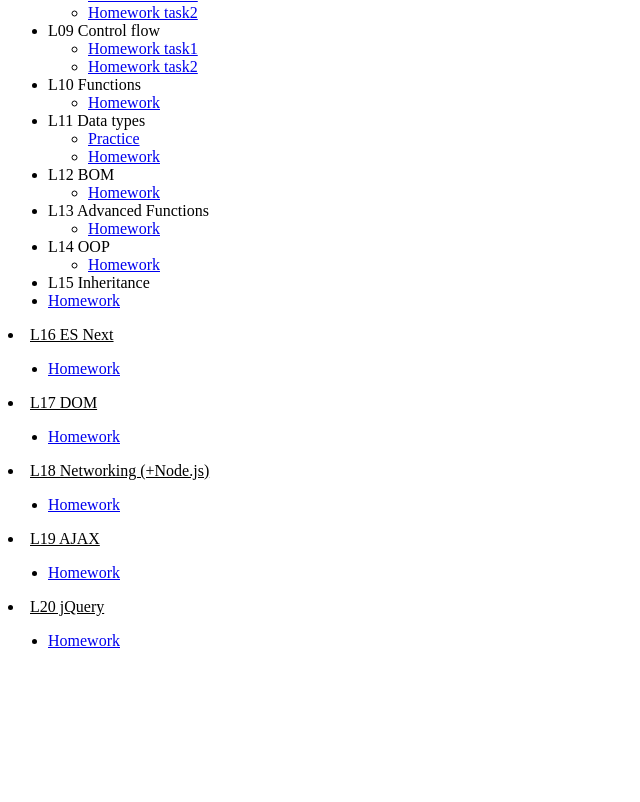
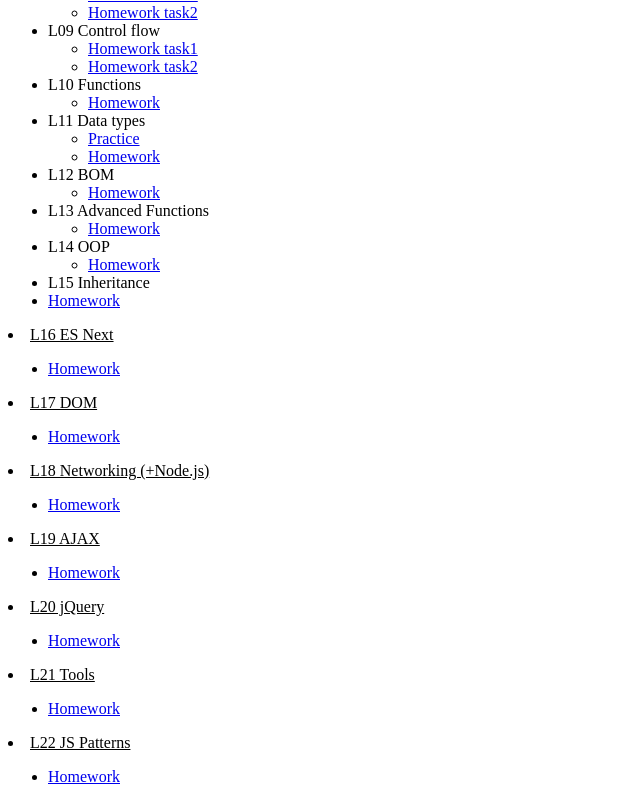
Before and after one commit to Tserkovna/github.io, a plain HTML site: page index.html in a window 1280 px wide. Shown: the part 418-1220 px from the top of the page, without its empty margins (0-640 px from the left). Before the commit the page ends 1084 px from the top, so only its background shows below. Drawn offline with Linux system fonts and the light colour scheme.

Commit message:
Update index.html

```diff
--- a/index.html
+++ b/index.html
@@ -96,6 +96,14 @@
       <ul>
         <li><a href="https://tserkovna.github.io/github.io/Lecture20/" target="_blank">Homework</a></li>
       </ul>
+      <li>L21 Tools</li>
+      <ul>
+        <li><a href="https://tserkovna.github.io/github.io/Lecture21/" target="_blank">Homework</a></li>
+      </ul>
+      <li>L22 JS Patterns</li>
+      <ul>
+        <li><a href="https://tserkovna.github.io/github.io/Lecture22/" target="_blank">Homework</a></li>
+      </ul>
 
 
 
```
